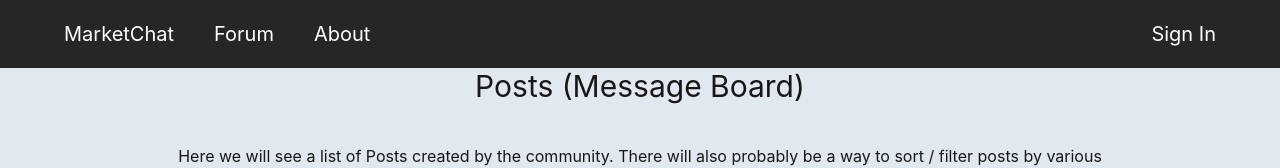
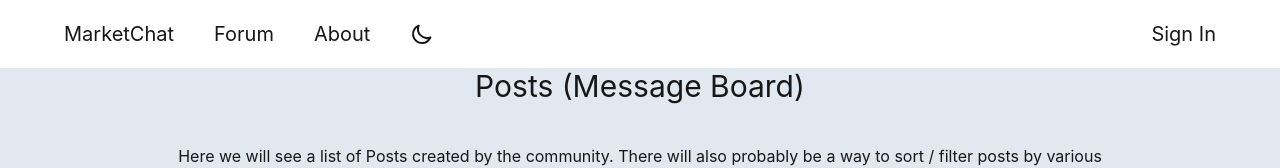
Before and after one commit to oburnett127/marketchatfe, a React (Create React App) app: page /posts in a window 1280 px wide. Shown: the top 168 px of the page. Built offline with nearby package versions, Linux system fonts and the light colour scheme; no server answers.

Commit message:
Add light/dark toggle and color schemes

```diff
--- a/src/components/Navigation/Navigation.jsx
+++ b/src/components/Navigation/Navigation.jsx
@@ -2,12 +2,15 @@
 import { NavLink } from 'react-router-dom';
 import mockAvatar from '../../images/mock-avatar.png';
 import useUser from '../../redux/UserContext';
+import useDarkMode from '../../hooks/useDarkMode';
 
 const Navigation = () => {
   const { user, logout } = useUser();
+  const [colorTheme, setTheme] = useDarkMode();
 
   return (
-    <nav className='py-5 px-16'>
+    <nav className='py-5 px-16 bg-white dark:bg-stone-900 text-neutral-900 dark:text-white'>
+      {/* TRYING LIGHT DARK MODE TOGGLE */}
       <ul className='flex gap-10 items-center text-xl'>
         <li>
           <NavLink to='/'>MarketChat</NavLink>
@@ -17,6 +20,43 @@
         </li>
         <li>
           <NavLink to='/about'>About</NavLink>
+        </li>
+        <li>
+          <div>
+            <span onClick={() => setTheme(colorTheme)}>
+              {colorTheme === 'light' ? (
+                <svg
+                  xmlns='http://www.w3.org/2000/svg'
+                  class='h-6 w-6'
+                  fill='none'
+                  viewBox='0 0 24 24'
+                  stroke='currentColor'
+                  stroke-width='2'
+                >
+                  <path
+                    stroke-linecap='round'
+                    stroke-linejoin='round'
+                    d='M9.663 17h4.673M12 3v1m6.364 1.636l-.707.707M21 12h-1M4 12H3m3.343-5.657l-.707-.707m2.828 9.9a5 5 0 117.072 0l-.548.547A3.374 3.374 0 0014 18.469V19a2 2 0 11-4 0v-.531c0-.895-.356-1.754-.988-2.386l-.548-.547z'
+                  />
+                </svg>
+              ) : (
+                <svg
+                  xmlns='http://www.w3.org/2000/svg'
+                  class='h-6 w-6'
+                  fill='none'
+                  viewBox='0 0 24 24'
+                  stroke='currentColor'
+                  stroke-width='2'
+                >
+                  <path
+                    stroke-linecap='round'
+                    stroke-linejoin='round'
+                    d='M20.354 15.354A9 9 0 018.646 3.646 9.003 9.003 0 0012 21a9.003 9.003 0 008.354-5.646z'
+                  />
+                </svg>
+              )}
+            </span>
+          </div>
         </li>
         {!user ? (
           <li className='ml-auto'>
```
